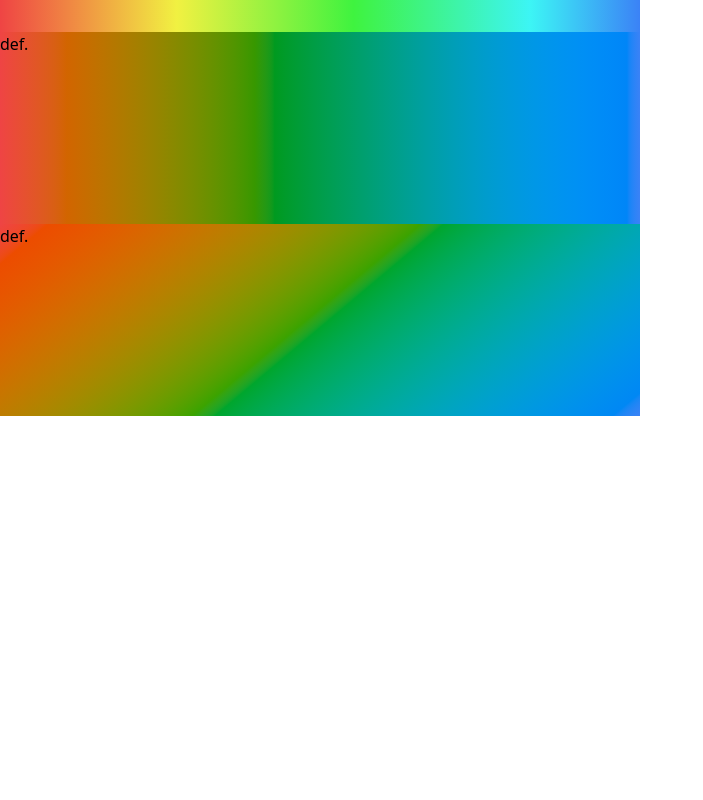
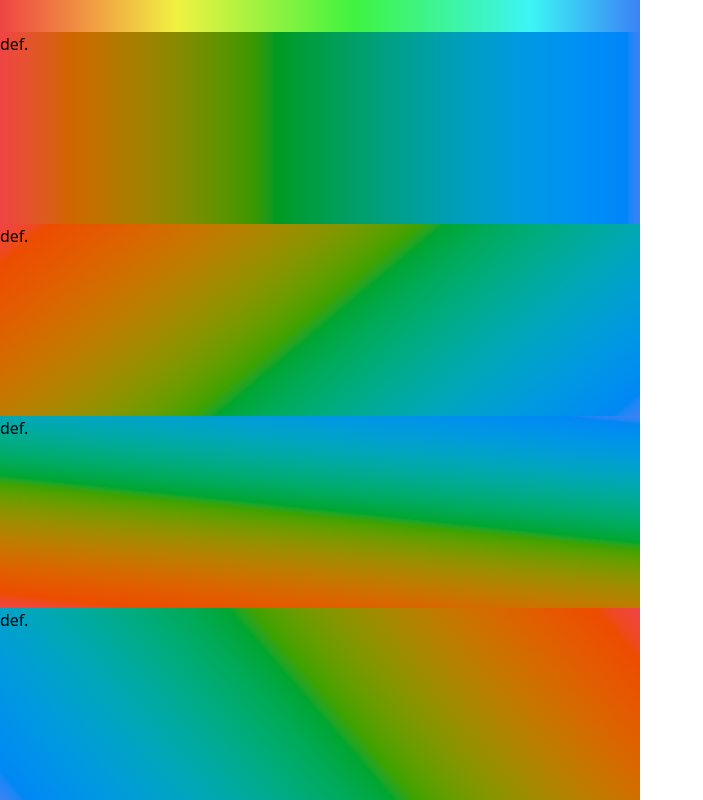
Before and after one commit to maxmmyron/tailwind-extended-gradients, a SvelteKit app: page / in a window 1280 px wide. Shown: the part 2320-3120 px from the top of the page, without its empty margins (0-703 px from the left). Before the commit the page ends 2736 px from the top, so only its background shows below. Built offline with nearby package versions, Linux system fonts and the light colour scheme.

Commit message:
add examples

```diff
--- a/src/routes/+page.svelte
+++ b/src/routes/+page.svelte
@@ -67,3 +67,15 @@
 >
   def.
 </div>
+
+<div
+  class="w-1/2 h-48 bg-gradient-to-6 bg-interpolate-oklch/longer from-red-500 to-blue-500"
+>
+  def.
+</div>
+
+<div
+  class="w-1/2 h-48 bg-gradient-to-[4rad] bg-interpolate-oklch/longer from-red-500 to-blue-500"
+>
+  def.
+</div>
```
